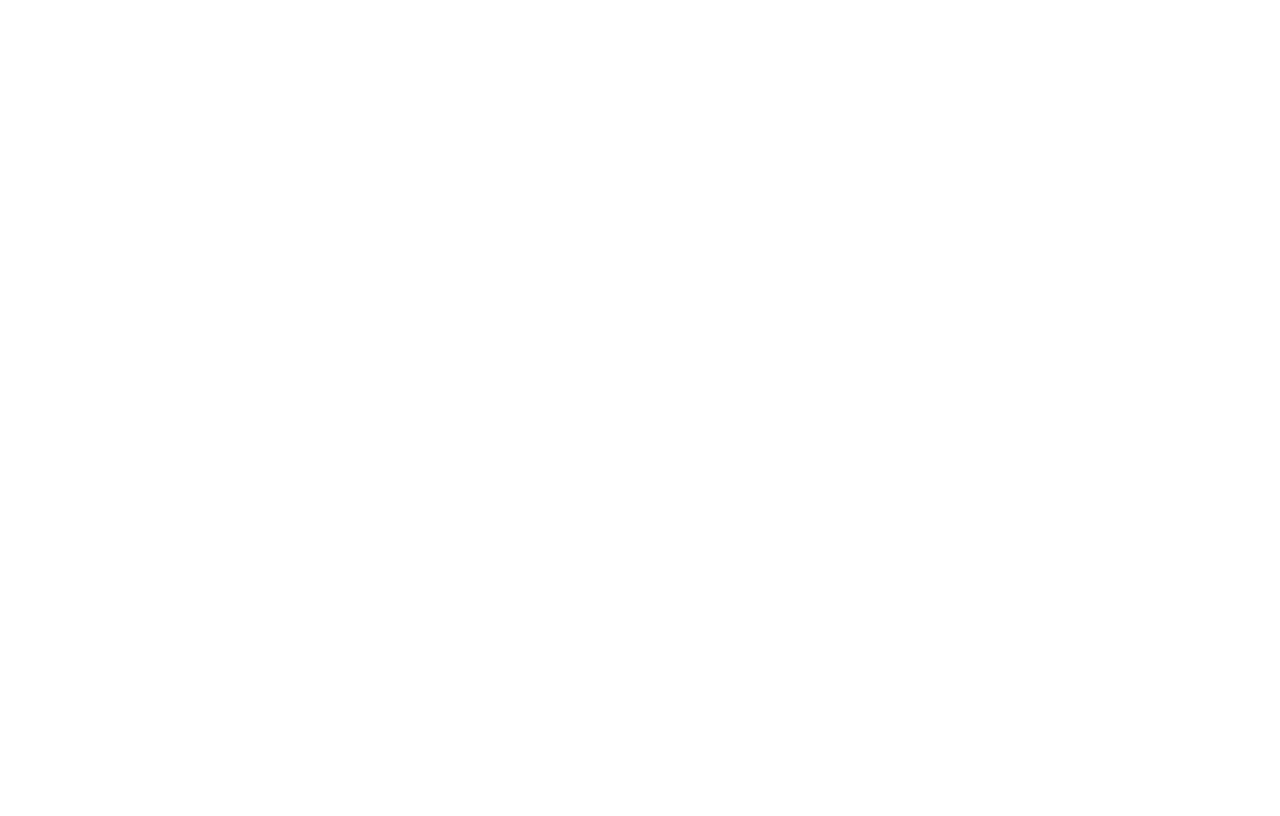
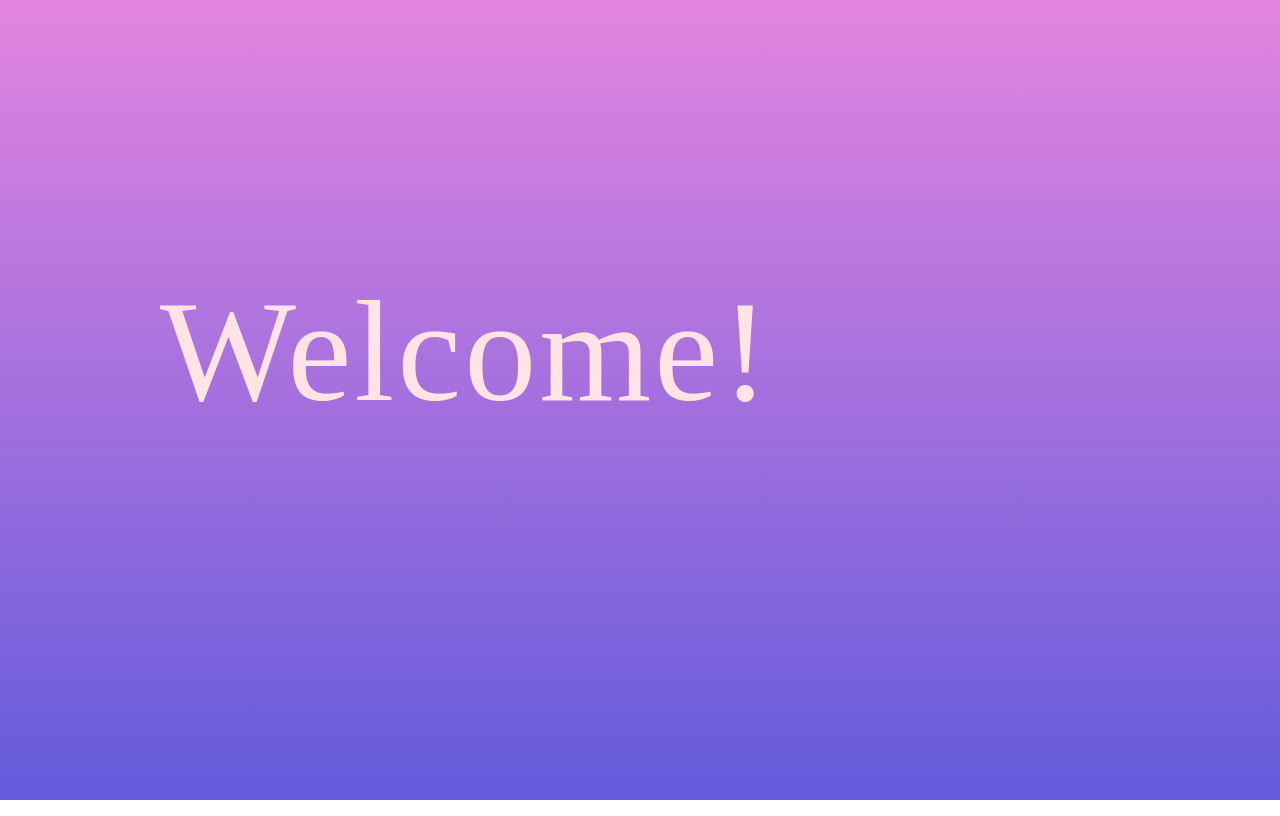
Before and after one commit to FatmaElhosary/roundPixelTask, an Angular app: page /welcome in a window 1280 px wide. Built offline with nearby package versions, Linux system fonts and the light colour scheme; sample sign-in values are in the browser's storage.

Commit message:
add simple style

```diff
--- a/src/app/components/signup/signup.component.css
+++ b/src/app/components/signup/signup.component.css
@@ -19,3 +19,18 @@ form{
 .full-width {
   width: 100%;
 }
+.box {
+  width: 300px;
+  padding: 40px;
+  position: absolute;
+  top: 50%;
+  left: 50%;
+  transform: translate(-50%, -50%);
+  background: #ddd;
+  text-align: center;
+}
+.box h1 {
+  color: white;
+  text-transform: uppercase;
+  font-weight: 500;
+}
--- a/src/app/components/signup/signup.component.html
+++ b/src/app/components/signup/signup.component.html
@@ -5,8 +5,12 @@
   <form
     [formGroup]="userForm"
     (ngSubmit)="onSubmit()"
-    class="form-container p-1 p-md-5"
+    class="form-container p-1 p-md-5 box"
   >
+  <div class="text-center">
+    <h1 >SignUp </h1>
+  </div>
+
     <div class="mb-3 form-group">
       <mat-form-field class="full-width" appearance="fill">
         <mat-label> Enter your Name</mat-label>
--- a/src/app/components/welcome/welcome.component.css
+++ b/src/app/components/welcome/welcome.component.css
@@ -0,0 +1,41 @@
+:root {
+  --animate-delay: 0.25s;
+  font-size: 2.5vmin;
+}
+
+* {
+  padding: 0;
+  margin: 0;
+}
+
+html,
+body {
+  height: 100%;
+  overflow: hidden;
+  position: relative;
+}
+
+.container {
+  width: 100%;
+  height: 100%;
+  margin: 0;
+  padding: 0px 10rem;
+  display: flex;
+  align-items: center;
+}
+
+
+.container {
+  position: absolute;
+  top: 0;
+}
+
+.text {
+  color: #ffe3e5;
+  font-size: 9rem;
+  letter-spacing: 3px;
+  font-family: "Bitter", serif;
+}
+.text span {
+  display: block;
+}
--- a/src/app/components/welcome/welcome.component.html
+++ b/src/app/components/welcome/welcome.component.html
@@ -1,7 +1,10 @@
 
 
-<div class="wrap">
-  <i class="heart-shape"></i>
-  <h1 class="headline">{{name}}
-  </h1>
+
+<div class="container">
+	<h1 class="text">
+		<div class="mb-5 py-3"><span class="animate__animated animate__fadeInUp">Welcome!</span></div>
+		<div class="mt-5 py-3"><span class="animate__animated animate__fadeInUp animate__delay-2s ">{{name}}</span></div>
+
+	</h1>
 </div>
--- a/src/styles.css
+++ b/src/styles.css
@@ -1,4 +1,6 @@
 /* You can add global styles to this file, and also import other style files */
 @import '@angular/material/prebuilt-themes/indigo-pink.css';
 html, body { height: 100%; }
-body { margin: 0; font-family: Roboto, "Helvetica Neue", sans-serif; }
+body { margin: 0; font-family: Roboto, "Helvetica Neue", sans-serif;
+  background: linear-gradient(to bottom, #e385e0, #635bdb);
+ }
```
